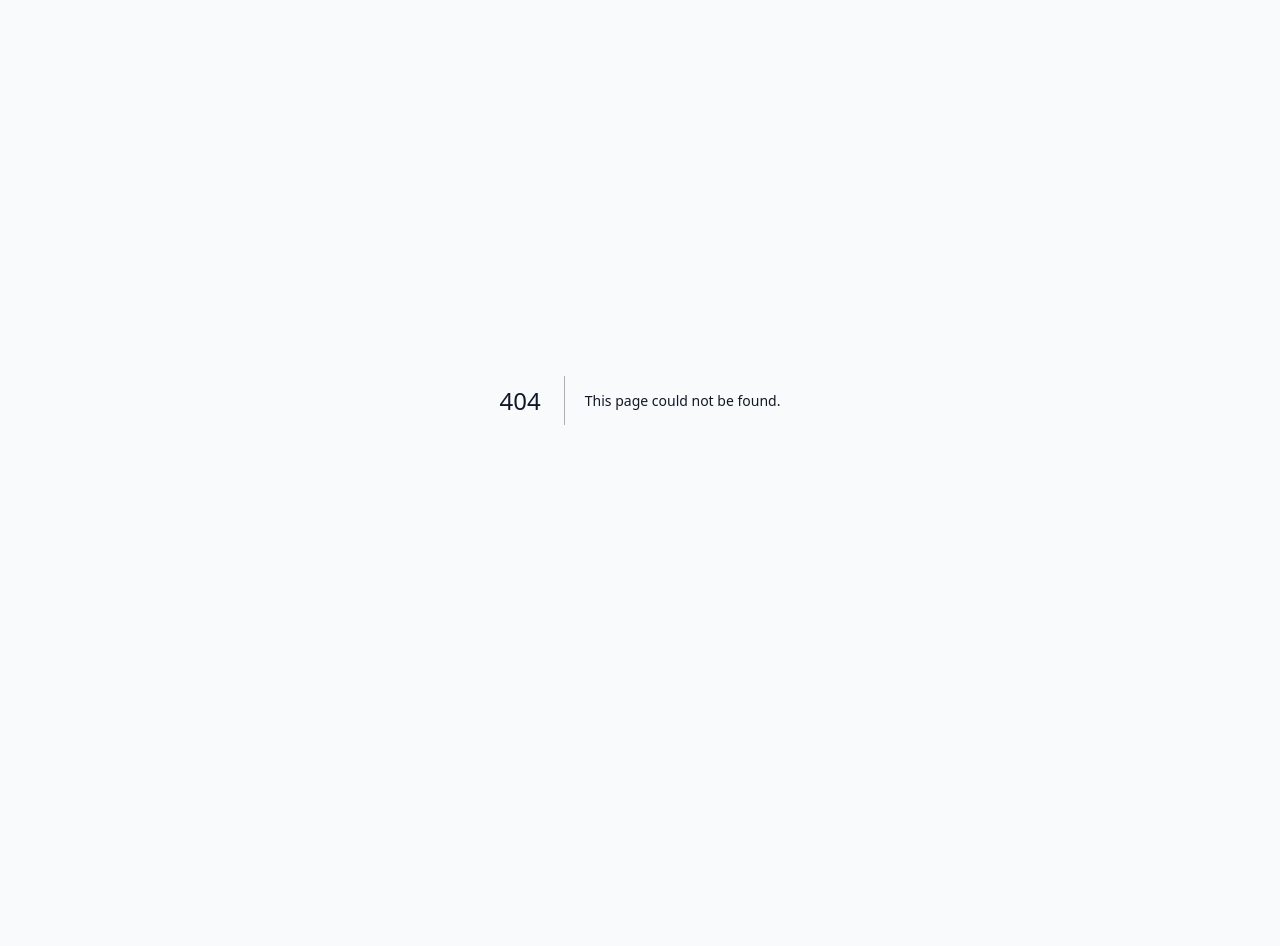
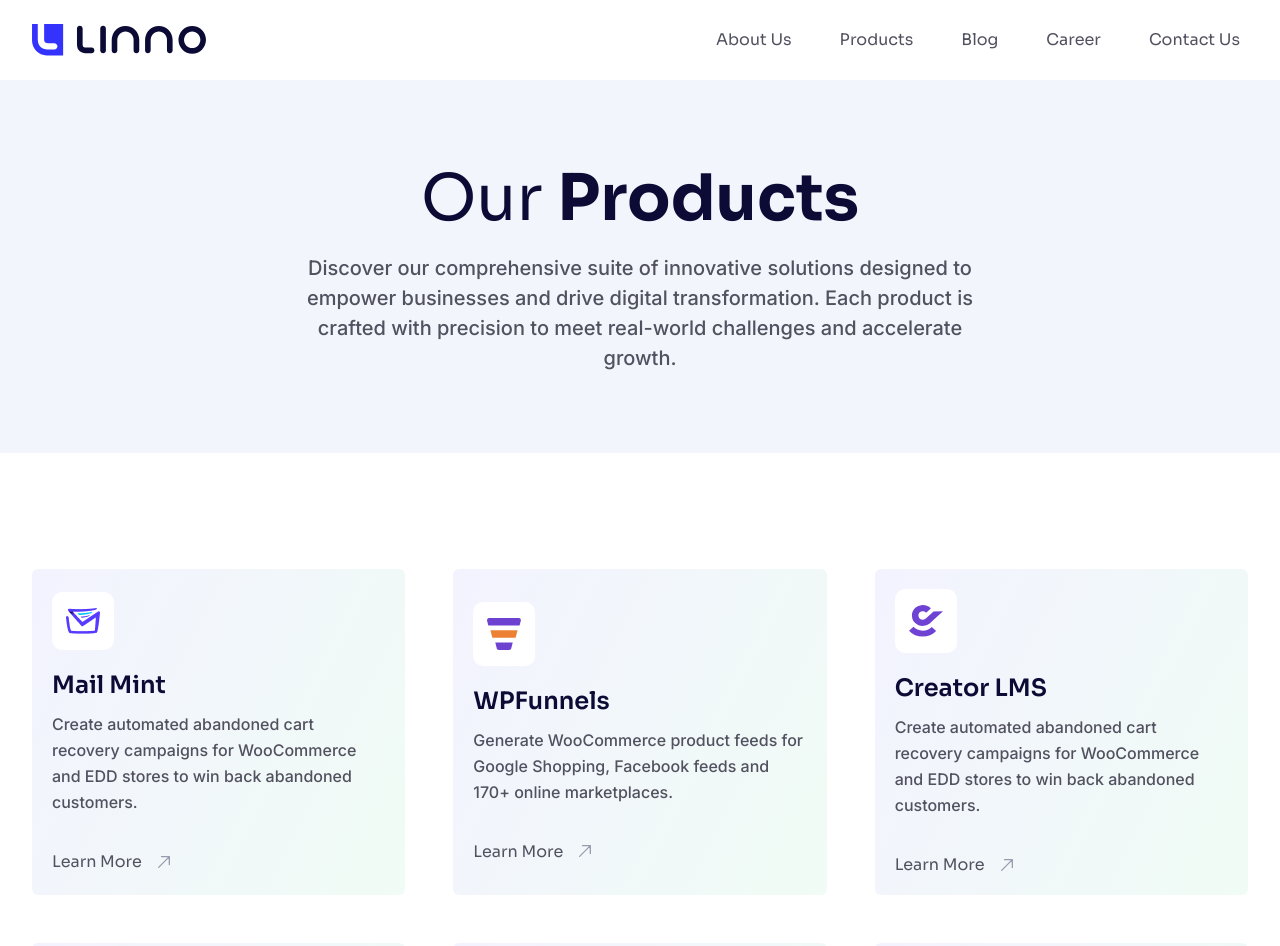
Before and after one commit to CODEREXLTD/Linno-website, a Next.js app: page /products in a window 1280 px wide. Before the commit this address had no page. Shown: the top 946 px of the page. Before the commit the page ends 800 px from the top, so only its background shows below. Built offline with nearby package versions, Linux system fonts and the light colour scheme.

Commit message:
added products  page

```diff
--- /dev/null
+++ b/src/app/products/ProductsContent.jsx
@@ -0,0 +1,181 @@
+'use client';
+import React from 'react';
+import Image from 'next/image';
+import Link from 'next/link';
+import Header from '@/components/common/Header';
+import Footer from '@/components/common/Footer';
+
+const ProductsContent = () => {
+  // Products data array
+  const products = [
+    {
+      id: 1,
+      title: "Mail Mint",
+      description: "Create automated abandoned cart recovery campaigns for WooCommerce and EDD stores to win back abandoned customers.",
+      image: "/images/img_vector_24x34.png",
+      link: "https://getwpfunnels.com/email-marketing-automation-mail-mint/"
+    },
+    {
+      id: 2,
+      title: "WPFunnels",
+      description: "Generate WooCommerce product feeds for Google Shopping, Facebook feeds and 170+ online marketplaces.",
+      image: "/images/img_vector_deep_purple_500_32x34.svg",
+      link: "https://getwpfunnels.com/wordpress-funnel-builder-wpfunnels/"
+    },
+    {
+      id: 3,
+      title: "Creator LMS",
+      description: "Create automated abandoned cart recovery campaigns for WooCommerce and EDD stores to win back abandoned customers.",
+      image: "/images/img_logo.svg",
+      link: "https://getwpfunnels.com/creator-lms"
+    },
+    {
+      id: 4,
+      title: "Product Feed Manager",
+      description: "Generate WooCommerce product feeds for Google Shopping, Facebook feeds and 170+ online marketplaces.",
+      image: "/images/img_fav.svg",
+      link: "https://rextheme.com/best-woocommerce-product-feed/"
+    },
+    {
+      id: 5,
+      title: "WPVR",
+      description: "Create 360 virtual tours easily within just a few clicks for Real Estate, Hotels, Art Galleries, Restaurants and more.",
+      image: "/images/img_fav_deep_purple_a700.svg",
+      link: "https://rextheme.com/wpvr/"
+    },
+    {
+      id: 6,
+      title: "Cart Lift",
+      description: "Create automated abandoned cart recovery campaigns for WooCommerce and EDD stores to win back abandoned customers.",
+      image: "/images/img_fav_deep_purple_500_02.svg",
+      link: "https://rextheme.com/cart-lift/"
+    },
+    {
+      id: 7,
+      title: "Product One",
+      description: "This is product one description showcasing our innovative solutions for modern businesses.",
+      image: "/images/img_vector_24x34.png",
+      link: "#"
+    },
+    {
+      id: 8,
+      title: "Product Two",
+      description: "This is product two description highlighting our commitment to excellence and customer satisfaction.",
+      image: "/images/img_fav.svg",
+      link: "#"
+    },
+    {
+      id: 9,
+      title: "Product Three",
+      description: "This is product three description demonstrating our expertise in delivering high-quality solutions.",
+      image: "/images/img_logo.svg",
+      link: "#"
+    }
+  ];
+
+  return (
+    <div className="w-full bg-[#ffffff]">
+      <Header />
+
+      {/* Hero Section */}
+      <section className="w-full bg-[#f2f5fb] pt-[40px] sm:pt-[60px] lg:pt-[80px] pb-[40px] sm:pb-[60px] lg:pb-[80px]">
+        <div className="w-full max-w-[1310px] mx-auto px-4 sm:px-6 lg:px-8">
+          <div className="flex flex-col gap-[16px] sm:gap-[24px] lg:gap-[32px] justify-center items-center text-center w-full">
+            {/* Section Header */}
+            <div className="flex flex-col gap-[8px] sm:gap-[12px] lg:gap-[16px] justify-center items-center w-full max-w-4xl">
+              <h1 className="text-[36px] sm:text-[48px] lg:text-[64px] font-sora leading-[44px] sm:leading-[58px] lg:leading-[77px] text-[#0b0b35] w-auto">
+                <span className="font-normal">Our </span>
+                <span className="font-bold">Products</span>
+              </h1>
+              <p className="text-[16px] sm:text-[18px] lg:text-[20px] font-inter font-normal leading-[24px] sm:leading-[27px] lg:leading-[30px] text-[#51515f] w-full lg:w-[80%]">
+                Discover our comprehensive suite of innovative solutions designed to empower businesses and drive digital transformation. Each product is crafted with precision to meet real-world challenges and accelerate growth.
+              </p>
+            </div>
+          </div>
+        </div>
+      </section>
+
+      {/* Products Grid Section */}
+      <section className="w-full bg-[#ffffff] pt-[58px] sm:pt-[87px] lg:pt-[116px] pb-[58px] sm:pb-[87px] lg:pb-[116px]">
+        <div className="w-full max-w-[1310px] mx-auto px-4 sm:px-6 lg:px-8">
+          <div className="flex flex-col gap-[40px] sm:gap-[60px] lg:gap-[80px] justify-center items-center w-full">
+
+            {/* Products Grid */}
+            <div className="grid grid-cols-1 sm:grid-cols-2 lg:grid-cols-3 gap-6 sm:gap-8 lg:gap-10 xl:gap-12 w-full">
+              {products.map((product) => (
+                <div
+                  key={product.id}
+                  className="flex flex-col gap-[18px] sm:gap-[24px] lg:gap-[30px] xl:gap-[36px] justify-center items-center w-full bg-[linear-gradient(117deg,#3433fe0f_0%,_#00c8530f_100%)] rounded-[6px] pt-[15px] sm:pt-[18px] lg:pt-[22px] xl:pt-[20px] pr-[15px] sm:pr-[18px] lg:pr-[22px] xl:pr-[20px] pb-[15px] sm:pb-[18px] lg:pb-[22px] xl:pb-[20px] pl-[15px] sm:pl-[18px] lg:pl-[22px] xl:pl-[20px] hover:shadow-lg transition-all duration-300 group"
+                >
+                  {/* Product Content */}
+                  <div className="flex flex-col gap-[12px] sm:gap-[15px] lg:gap-[18px] xl:gap-[20px] justify-start items-start w-full">
+                    {/* Product Icon */}
+                    <div className="flex justify-center items-center w-auto bg-[#ffffff] rounded-[10px] pt-[8px] sm:pt-[10px] lg:pt-[12px] xl:pt-[16px] pr-[7px] sm:pr-[9px] lg:pr-[11px] xl:pr-[14px] pb-[8px] sm:pb-[10px] lg:pb-[12px] xl:pb-[16px] pl-[7px] sm:pl-[9px] lg:pl-[11px] xl:pl-[14px] group-hover:scale-105 transition-transform duration-300">
+                      <Image
+                        src={product.image}
+                        alt={product.title}
+                        width={40}
+                        height={32}
+                        className="w-auto h-auto max-w-[34px] max-h-[32px]"
+                      />
+                    </div>
+
+                    {/* Product Info */}
+                    <div className="flex flex-col gap-[6px] sm:gap-[8px] lg:gap-[9px] xl:gap-[10px] justify-start items-start w-full">
+                      <h3 className="text-[16px] sm:text-[18px] lg:text-[21px] xl:text-[24px] font-sora font-semibold leading-[20px] sm:leading-[23px] lg:leading-[27px] xl:leading-[31px] text-[#0b0b35] w-auto group-hover:text-[#3433fe] transition-colors duration-300">
+                        {product.title}
+                      </h3>
+                      <p className="text-[12px] sm:text-[13px] lg:text-[14px] xl:text-[16px] font-inter font-normal leading-[18px] sm:leading-[20px] lg:leading-[22px] xl:leading-[26px] text-[#51515f] w-full">
+                        {product.description}
+                      </p>
+                    </div>
+                  </div>
+
+                  {/* Learn More Link */}
+                  <div className="flex justify-start items-center w-full group-hover:translate-x-1 transition-transform duration-300">
+                    {product.link === "#" ? (
+                      <div className="flex justify-start items-center cursor-pointer">
+                        <span className="text-[12px] sm:text-[13px] lg:text-[14px] xl:text-[16px] font-sora font-normal leading-[16px] sm:leading-[17px] lg:leading-[19px] xl:leading-[21px] text-[#51515f] hover:text-[#3433fe] transition-colors duration-200">
+                          Learn More
+                        </span>
+                        <Image
+                          src="/images/img_vector_blue_gray_300.svg"
+                          alt="Arrow"
+                          width={12}
+                          height={12}
+                          className="ml-[8px] sm:ml-[10px] lg:ml-[12px] xl:ml-[16px] w-[12px] h-[12px] group-hover:translate-x-1 transition-transform duration-200"
+                        />
+                      </div>
+                    ) : (
+                      <Link
+                        className="flex justify-start items-center"
+                        href={product.link}
+                        target="_blank"
+                        rel="noopener noreferrer"
+                      >
+                        <span className="text-[12px] sm:text-[13px] lg:text-[14px] xl:text-[16px] font-sora font-normal leading-[16px] sm:leading-[17px] lg:leading-[19px] xl:leading-[21px] text-[#51515f] hover:text-[#3433fe] transition-colors duration-200">
+                          Learn More
+                        </span>
+                        <Image
+                          src="/images/img_vector_blue_gray_300.svg"
+                          alt="Arrow"
+                          width={12}
+                          height={12}
+                          className="ml-[8px] sm:ml-[10px] lg:ml-[12px] xl:ml-[16px] w-[12px] h-[12px] group-hover:translate-x-1 transition-transform duration-200"
+                        />
+                      </Link>
+                    )}
+                  </div>
+                </div>
+              ))}
+            </div>
+          </div>
+        </div>
+      </section>
+
+      <Footer />
+    </div>
+  );
+};
+
+export default ProductsContent;
--- /dev/null
+++ b/src/app/products/page.jsx
@@ -0,0 +1,18 @@
+import React from 'react';
+import ProductsContent from './ProductsContent';
+
+export const metadata = {
+  title: "Linno - High-End Software Solutions",
+  description: "Our expert developers can turn your innovative ideas into exceptional digital solutions.",
+  icons: {
+    icon: [
+      { url: '/favicon.svg', type: 'image/x-icon' }
+    ],
+  },
+};
+
+export default function Products() {
+    return(
+        <ProductsContent />
+    )
+}
```
